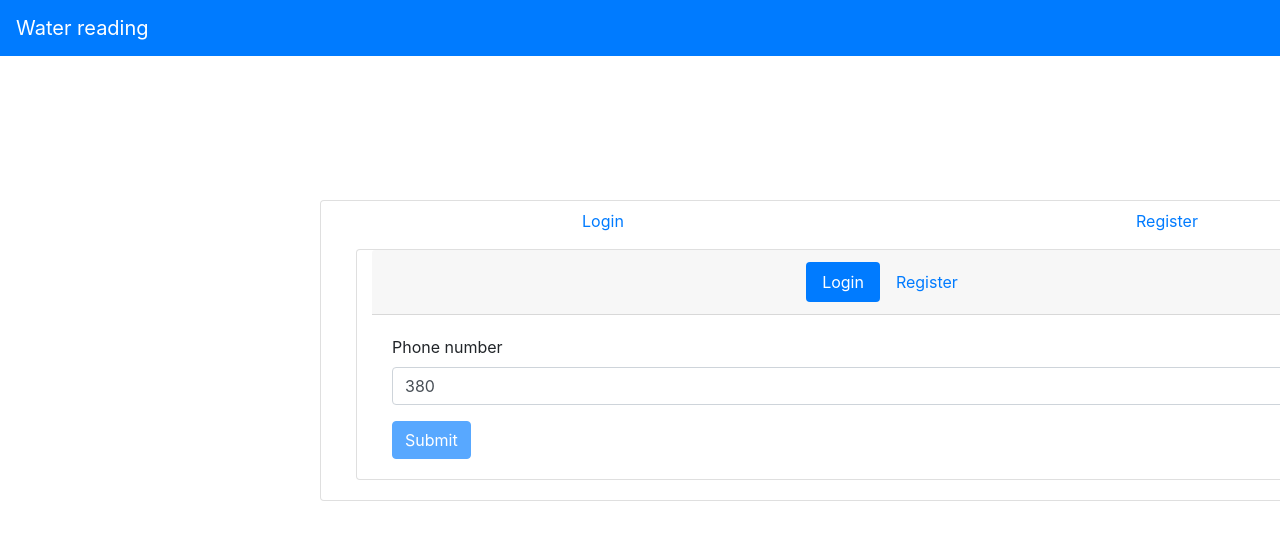
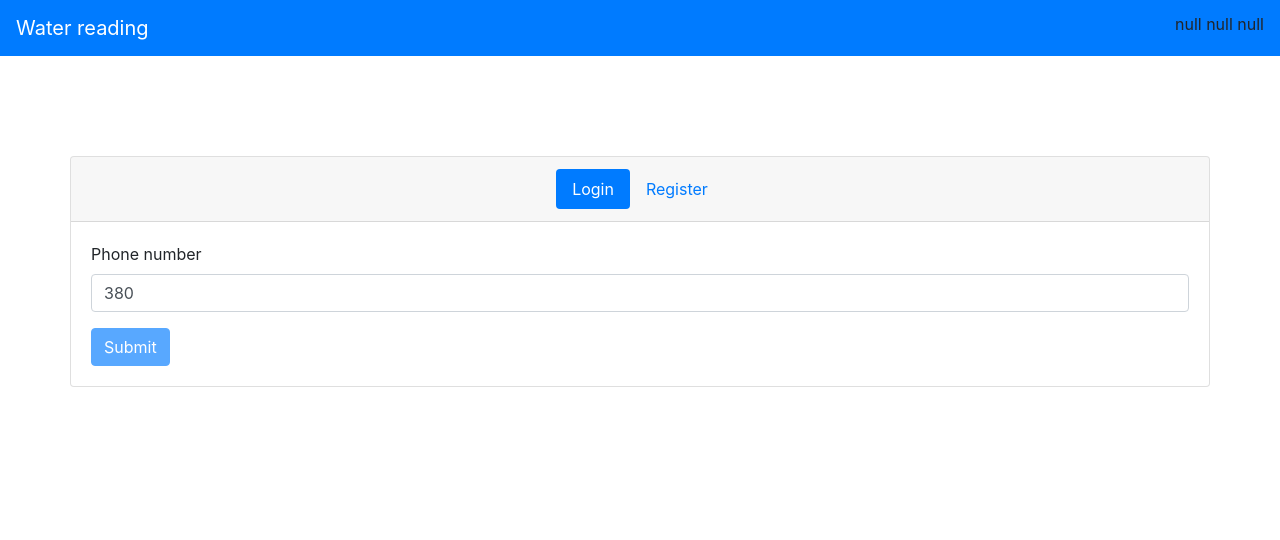
Before and after one commit to Demidron/HouseCustomer, an Angular app in the folder HouseCustomerApp/: page /customer/auth/login in a window 1280 px wide. Shown: the top 540 px of the page. Built offline with nearby package versions, Linux system fonts and the light colour scheme; what ngx-mask would draw is missing.

Commit message:
House customer panel create

```diff
--- a/HouseCustomerApp/src/app/house-customer-panel/house-customer-panel.component.css
+++ b/HouseCustomerApp/src/app/house-customer-panel/house-customer-panel.component.css
@@ -1,5 +1,5 @@
-.consumerCard{
-    position: fixed;
-    top: 25%;
-    left: 25%;
+::ng-deep .consumerCard{
+    margin-top: 100px;
+    padding-left: 0px;
+    padding-right: 0px;
 }
--- a/HouseCustomerApp/src/app/house-customer-panel/house-customer-panel.component.html
+++ b/HouseCustomerApp/src/app/house-customer-panel/house-customer-panel.component.html
@@ -1,18 +1,15 @@
-
 <nav class="navbar navbar-dark bg-primary">
     <a class="navbar-brand" href="#">Water reading</a>
+    <!-- <span class="navbar-text"> -->
+       <label>{{consumerService.authorizedConsumer?.lastName + " " + consumerService.authorizedConsumer?.name + " " + consumerService.authorizedConsumer?.patronymic }}</label>
+    <!-- </span> -->
+    <ng-template [ngIf]="isLogin">
+        <button class="btn btn-outline-danger my-2 my-sm-0" (click)="onExit()">Exit</button>
+    </ng-template>
 </nav>
 
-<div class="card container consumerCard">
-    <ul class="nav nav-pills nav-fill card-header-tabs">
-        <li class="nav-item">
-            <a class="nav-link " routerLink='/customer/login' routerLinkActive='active' >Login</a>
-        </li>
-        <li class="nav-item">
-            <a class="nav-link" routerLink="/customer/register"  routerLinkActive='active'>Register</a>
-        </li>
-    </ul>
-    <div class="card-body">
-        <router-outlet></router-outlet>
-    </div>
-</div>
+<ngb-alert *ngFor="let alert of toastService.alerts" [type]="alert.type"
+ header="alert.header" (closed)="toastService.closeAlert(alert)">
+ {{ alert.message }}</ngb-alert>
+
+<router-outlet></router-outlet>
--- a/HouseCustomerApp/src/app/house-customer-panel/house-customer-panel.component.ts
+++ b/HouseCustomerApp/src/app/house-customer-panel/house-customer-panel.component.ts
@@ -1,4 +1,7 @@
 import { Component, OnInit } from '@angular/core';
+import { Router } from '@angular/router';
+import { ConsumerService } from '../services/consumer.service';
+import { ToastService } from '../services/toast.service';
 
 @Component({
   selector: 'app-house-customer-panel',
@@ -7,9 +10,14 @@ import { Component, OnInit } from '@angular/core';
 })
 export class HouseCustomerPanelComponent implements OnInit {
 
-  constructor() { }
+  constructor(public toastService:ToastService, public consumerService:ConsumerService,private router: Router) { }
 
+  get isLogin():boolean {return this.consumerService.authorizedConsumer? true : false;}
   ngOnInit(): void {
+    // this.toastService.alerts
   }
-
+  onExit(){
+    this.consumerService.authorizedConsumer=null;
+    this.router.navigate(['/customer/auth/login'])
+  }
 }
```
